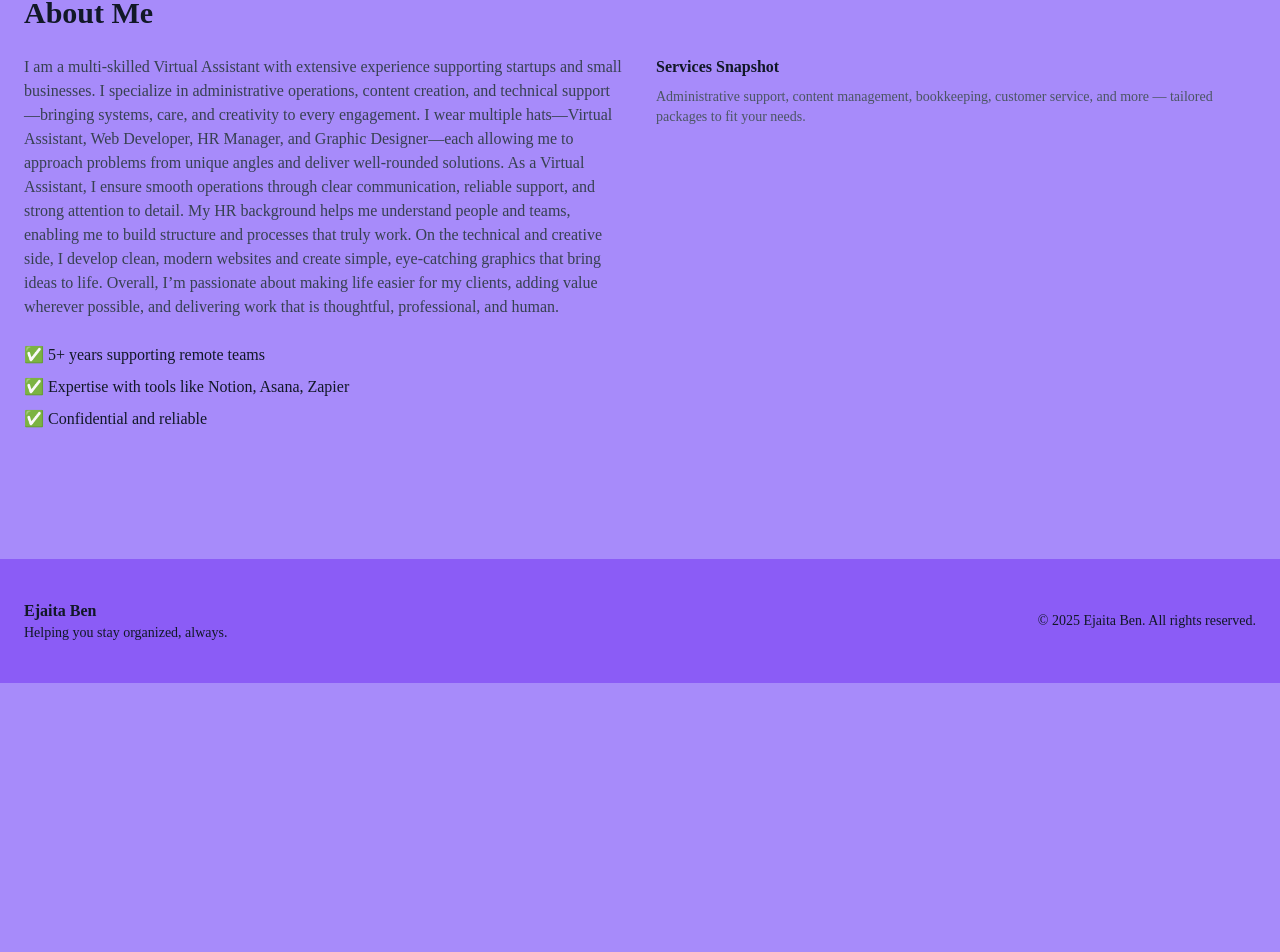
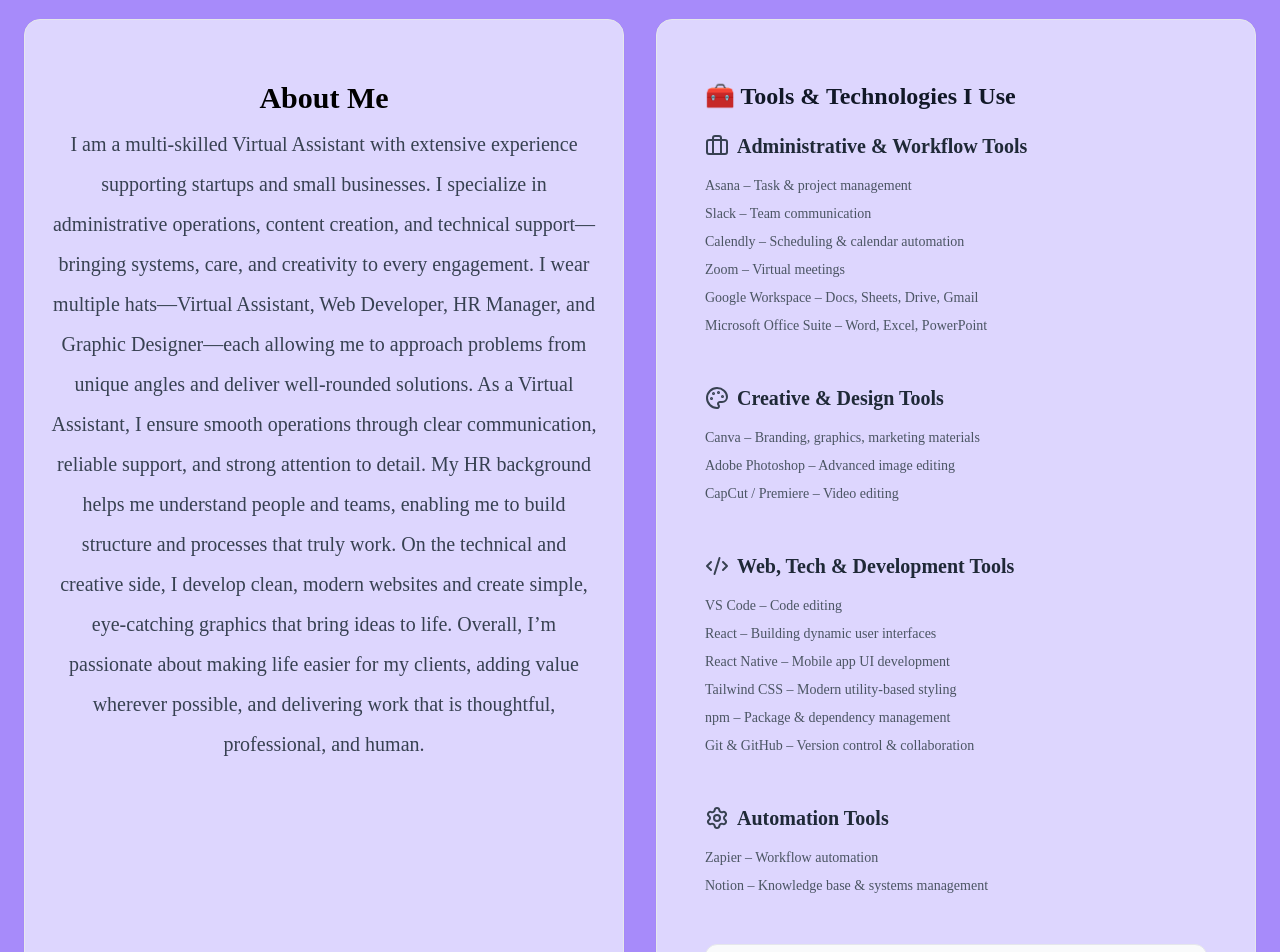
Before and after one commit to Ejiro-Ben/Ejaita-Ben-VA-Portfolio-Site, a React (Vite) app: page /about in a window 1280 px wide. Shown: the part 133-1085 px from the top of the page. Before the commit the page ends 816 px from the top, so only its background shows below. Built offline with nearby package versions, Linux system fonts and the light colour scheme.

Commit message:
updated version

```diff
--- a/src/components/Hero.jsx
+++ b/src/components/Hero.jsx
@@ -8,14 +8,17 @@
             <div className="container grid md:grid-cols-2 gap-10 items-center">
                 <div>
                     <h1 className="text-4xl md:text-5xl font-bold">Professional Virtual Assistant<br /><span className="text-brand-accent">organized, creative, and reliable.</span></h1>
-                    <p className="mt-6 text-lg">I help entrepreneurs and small teams stay focused on growth by handling the time-consuming tasks that slow you down.</p>
+                    <p className="mt-6 text-lg">I help entrepreneurs and small teams stay focused on growth by handling the time-consuming tasks that slow you down.</p><br></br>
                     <div className="mt-6 flex flex-col items-center md:flex-row space-y-2 md:gap-4">
-                        <Link to='/contact' className="px-6 py-3 max-w-60 text-center text-white font-bold bg-primary-900 hover:bg-primary-800 rounded-lg shadow">Book a Consultation✅</Link>
+                        <Link to='/contact' className="px-6 mt-2 py-3 max-w-60 text-center text-white font-bold bg-primary-900 hover:bg-primary-800 rounded-lg shadow">Book a Consultation✅</Link>
                         <Link to='/services' className="px-6 py-3 max-w-60 text-center text-white font-bold bg-primary-900 hover:bg-primary-800 rounded-lg shadow">View Services🔎</Link>
                     </div>
                 </div>
-                <div className="rounded-lg shadow-lg overflow-hidden h-80 w-80">
+                <div className="rounded-lg shadow-lg h-80 w-80 flex flex-col">
                     <img src="/pic-1.jpg" alt="hero" className="object-cover h-full w-full" />
+                    <div className='mt-5 flex justify-center'>
+                       <Link to='/about' className='p-3 text-white bg-primary-500 rounded-full max-w-40'>About Me👤</Link>
+                    </div>
                 </div>
             </div>
         </section>
--- a/src/pages/About.jsx
+++ b/src/pages/About.jsx
@@ -1,21 +1,127 @@
 import React from 'react'
+import Card from '../components/Card'
+import { Briefcase, Palette, Code2, Settings } from "lucide-react";
 
 
 export default function About() {
     return (
         <div className="container py-12 mt-20">
-            <h1 className="text-3xl font-semibold">About Me</h1>
             <div className="mt-6 grid md:grid-cols-2 gap-8">
-                <div>
-                    <p className="text-gray-700 dark:text-gray-300">    I am a multi-skilled Virtual Assistant with extensive experience supporting startups and small businesses. I specialize in administrative operations, content creation, and technical support—bringing systems, care, and creativity to every engagement. I wear multiple hats—Virtual Assistant, Web Developer, HR Manager, and Graphic Designer—each allowing me to approach problems from unique angles and deliver well-rounded solutions. As a Virtual Assistant, I ensure smooth operations through clear communication, reliable support, and strong attention to detail. My HR background helps me understand people and teams, enabling me to build structure and processes that truly work. On the technical and creative side, I develop clean, modern websites and create simple, eye-catching graphics that bring ideas to life. Overall, I’m passionate about making life easier for my clients, adding value wherever possible, and delivering work that is thoughtful, professional, and human.</p>
+                <Card>
+                    <section className='py-6'>
+                        <h1 className="text-3xl font-semibold text-black mb-2 text-center">About Me</h1>
+                        <p className="text-gray-700 text-center md:text-xl md:leading-loose">    I am a multi-skilled Virtual Assistant with extensive experience supporting startups
+                            and small businesses. I specialize in administrative operations, content creation,
+                            and technical support—bringing systems, care, and creativity to every engagement.
+                            I wear multiple hats—Virtual Assistant, Web Developer, HR Manager,
+                            and Graphic Designer—each allowing me to approach problems from unique angles
+                            and deliver well-rounded solutions. As a Virtual Assistant, I ensure smooth operations
+                            through clear communication, reliable support, and strong attention to detail.
+                            My HR background helps me understand people and teams, enabling me to build structure
+                            and processes that truly work. On the technical and creative side, I develop clean,
+                            modern websites and create simple, eye-catching graphics that bring ideas to life. Overall,
+                            I’m passionate about making life easier for my clients, adding value wherever possible,
+                            and delivering work that is thoughtful, professional, and human.</p>
 
+                        <a href="/my-cv.pdf" target="_blank" rel="noopener noreferrer">
+                            <div className='bg-primary-600 text-white mt-2 md:mt-96 rounded-full flex justify-center p-3'>
+                                👩‍💻 My Resume
+                            </div>
+                        </a>
+                    </section>
+                </Card>
 
-                    <ul className="mt-6 space-y-2">
-                        <li>✅ 5+ years supporting remote teams</li>
-                        <li>✅ Expertise with tools like Notion, Asana, Zapier</li>
-                        <li>✅ Confidential and reliable</li>
-                    </ul>
-                </div>
+                <Card>
+                    <section className="w-full max-w-5xl mx-auto px-6 py-6">
+                        <h2 className="text-2xl font-semibold text-gray-900 mb-5">
+                            🧰 Tools & Technologies I Use
+                        </h2>
+
+                        {/* Admin Tools */}
+                        <div className="mb-12">
+                            <div className="flex items-center gap-2 mb-4">
+                                <Briefcase className="w-6 h-6 text-gray-700" />
+                                <h3 className="text-xl font-semibold text-gray-800">
+                                    Administrative & Workflow Tools
+                                </h3>
+                            </div>
+
+                            <ul className="space-y-2 text-gray-600">
+                                <li>Asana – Task & project management</li>
+                                <li>Slack – Team communication</li>
+                                <li>Calendly – Scheduling & calendar automation</li>
+                                <li>Zoom – Virtual meetings</li>
+                                <li>Google Workspace – Docs, Sheets, Drive, Gmail</li>
+                                <li>Microsoft Office Suite – Word, Excel, PowerPoint</li>
+                            </ul>
+                        </div>
+
+                        {/* Creative Tools */}
+                        <div className="mb-12">
+                            <div className="flex items-center gap-2 mb-4">
+                                <Palette className="w-6 h-6 text-gray-700" />
+                                <h3 className="text-xl font-semibold text-gray-800">
+                                    Creative & Design Tools
+                                </h3>
+                            </div>
+
+                            <ul className="space-y-2 text-gray-600">
+                                <li>Canva – Branding, graphics, marketing materials</li>
+                                <li>Adobe Photoshop – Advanced image editing</li>
+                                <li>CapCut / Premiere – Video editing</li>
+                            </ul>
+                        </div>
+
+                        {/* Dev Tools */}
+                        <div className="mb-12">
+                            <div className="flex items-center gap-2 mb-4">
+                                <Code2 className="w-6 h-6 text-gray-700" />
+                                <h3 className="text-xl font-semibold text-gray-800">
+                                    Web, Tech & Development Tools
+                                </h3>
+                            </div>
+
+                            <ul className="space-y-2 text-gray-600">
+                                <li>VS Code – Code editing</li>
+                                <li>React – Building dynamic user interfaces</li>
+                                <li>React Native – Mobile app UI development</li>
+                                <li>Tailwind CSS – Modern utility-based styling</li>
+                                <li>npm – Package & dependency management</li>
+                                <li>Git & GitHub – Version control & collaboration</li>
+                            </ul>
+                        </div>
+
+                        {/* Automation */}
+                        <div className="mb-12">
+                            <div className="flex items-center gap-2 mb-4">
+                                <Settings className="w-6 h-6 text-gray-700" />
+                                <h3 className="text-xl font-semibold text-gray-800">
+                                    Automation Tools
+                                </h3>
+                            </div>
+
+                            <ul className="space-y-2 text-gray-600">
+                                <li>Zapier – Workflow automation</li>
+                                <li>Notion – Knowledge base & systems management</li>
+                            </ul>
+                        </div>
+
+                        {/* Why Clients Love Me */}
+                        <div className="bg-gray-50 p-6 rounded-xl border border-gray-200 mt-10">
+                            <h3 className="text-xl font-semibold text-gray-900 mb-4">
+                                ⭐ Why Clients Love Working With Me
+                            </h3>
+
+                            <ul className="space-y-2 text-gray-700">
+                                <li>Reliable and fast communication</li>
+                                <li>Strong eye for detail</li>
+                                <li>Tech-savvy and highly adaptable</li>
+                                <li>Capable of handling admin + creative tasks effectively</li>
+                                <li>Helps businesses improve organization and efficiency</li>
+                            </ul>
+                        </div>
+                    </section>
+                </Card>
                 <div>
                     <h4 className="font-semibold">Services Snapshot</h4>
                     <p className="text-sm text-gray-600 dark:text-gray-300 mt-2">Administrative support, content management, bookkeeping, customer service, and more — tailored packages to fit your needs.</p>
--- a/src/pages/Pricing.jsx
+++ b/src/pages/Pricing.jsx
@@ -2,9 +2,9 @@
 
 
 const plans = [
-    { name: 'Basic', price: '$250/monthly', items: ['10 hours support', 'Email management', 'Scheduling'] },
-    { name: 'Standard', price: '$600/monthly', items: ['30 hours support', 'Social media content', 'Basic bookkeeping'] },
-    { name: 'Premium', price: '$1200/monthly', items: ['80 hours support', 'Full admin + creative', 'Priority support'] }
+    { name: 'Basic', price: '$250', items: ['10 hours support', 'Email management', 'Scheduling'] },
+    { name: 'Standard', price: '$600', items: ['30 hours support', 'Social media content', 'Basic bookkeeping'] },
+    { name: 'Premium', price: '$1200', items: ['80 hours support', 'Full admin + creative', 'Priority support'] }
 ]
 
 
```
Also changed, not shown: src/components/Navbar.jsx (indentation only), 1 other file (tests, documents, lock files or other folders).
